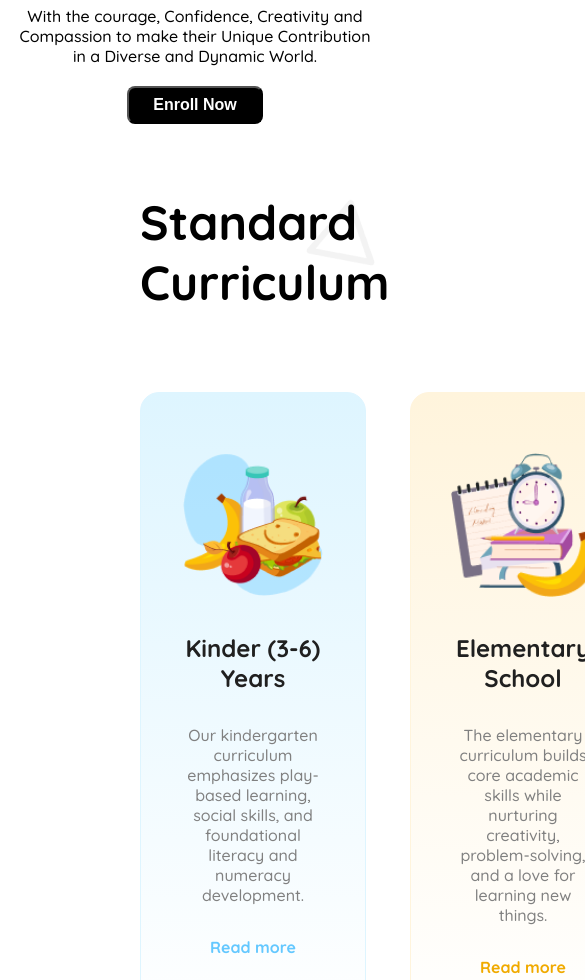
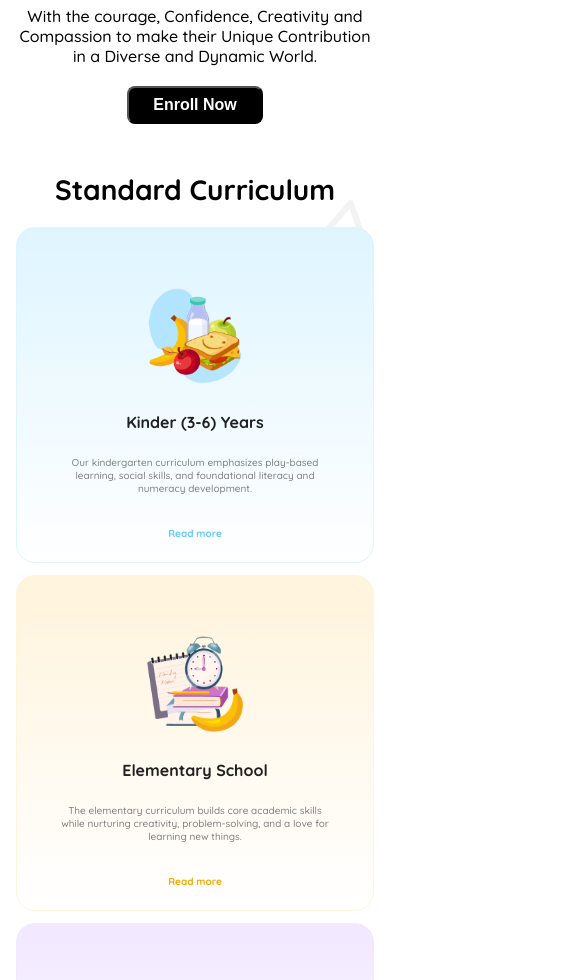
Before and after one commit to fakhrulhasan99/Assignment-02, a plain HTML site: page index.html in a window 390 px wide. Shown: the part 680-1660 px from the top of the page, 585 px wide, since content can reach past the window. Drawn offline with Linux system fonts and the light colour scheme.

Commit message:
added curriculum responsive

```diff
--- a/styles/style.css
+++ b/styles/style.css
@@ -219,4 +219,33 @@
         width: 21rem;
         padding: 1.25rem 0rem;
     }
+    .curriculums {
+        padding: 2.5rem 1rem 1.23rem;
+    }
+    .curriculum-title {
+        font-size: 1.75rem;
+    }
+    .curriculum {
+        flex-direction: column;
+        padding: 1.25rem 0rem;
+        gap: .75rem;
+    }
+    .box {
+        max-height: 21rem;
+    }
+    .pic-b {
+        height: 6rem;
+        width: 6rem;
+    }
+    .title-b {
+        font-size: 1rem;
+        padding: 1.5rem 0rem;
+    }
+    .more-b, .des-b {
+        font-size: .625rem;
+    }
+    .btn-sec {
+        display: none;
+    }
+
 }
```
